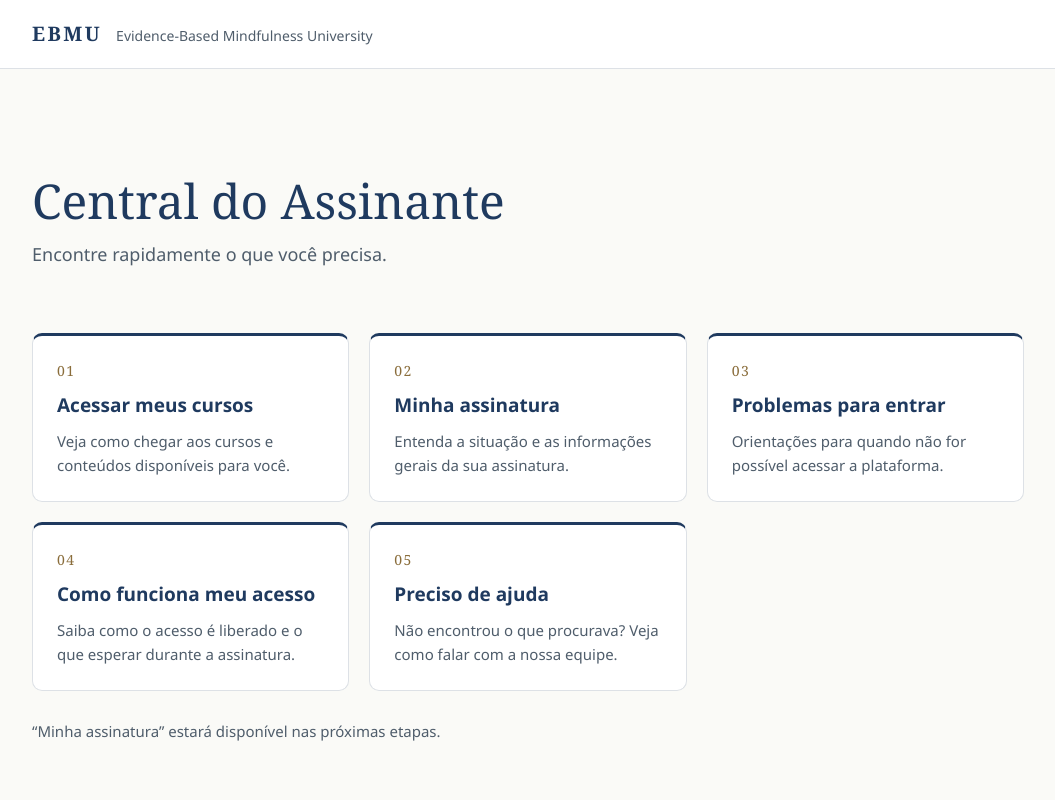
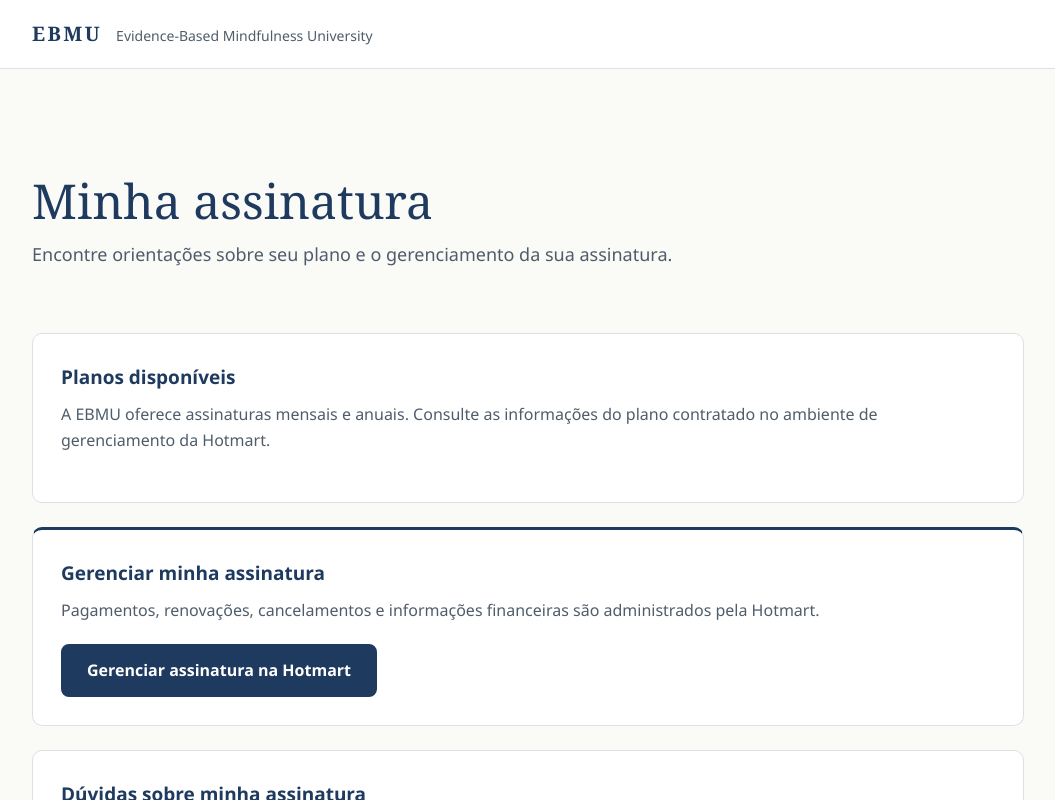
Before and after one commit to nexquanta/central-assinante-ebmu, a plain HTML site: page index.html in a window 1280 px wide. Both pictures are taken after a click on the button 639 px from the left and 417 px from the top of the page. Shown: the top 800 px of the page, without its empty margins (112-1167 px from the left). Drawn offline with Linux system fonts and the light colour scheme.

Commit message:
feat: implementar tela de gerenciamento de assinatura

```diff
--- a/index.html
+++ b/index.html
@@ -36,7 +36,7 @@
           </button>
         </li>
         <li>
-          <button type="button" class="option" data-option="Minha assinatura">
+          <button type="button" class="option" data-option="Minha assinatura" data-goto="assinatura">
             <span class="option-number" aria-hidden="true">02</span>
             <span class="option-title">Minha assinatura</span>
             <span class="option-desc">Entenda a situação e as informações gerais da sua assinatura.</span>
@@ -91,6 +91,33 @@
     <p class="back"><button type="button" class="btn btn-link" data-goto="home">&larr; Voltar para a Central</button></p>
    </div>
 
+   <div class="view" id="view-assinatura" data-view="assinatura" hidden>
+    <section class="intro" aria-labelledby="titulo-assinatura">
+      <h1 id="titulo-assinatura" tabindex="-1">Minha assinatura</h1>
+      <p class="lead">Encontre orientações sobre seu plano e o gerenciamento da sua assinatura.</p>
+    </section>
+
+    <section class="panel" aria-labelledby="planos-disponiveis">
+      <h2 id="planos-disponiveis">Planos disponíveis</h2>
+      <p>A EBMU oferece assinaturas mensais e anuais. Consulte as informações do plano contratado no ambiente de gerenciamento da Hotmart.</p>
+    </section>
+
+    <section class="panel panel-highlight" aria-labelledby="gerenciar-assinatura">
+      <h2 id="gerenciar-assinatura">Gerenciar minha assinatura</h2>
+      <p>Pagamentos, renovações, cancelamentos e informações financeiras são administrados pela Hotmart.</p>
+      <button type="button" class="btn btn-primary" id="btn-gerenciar-assinatura">Gerenciar assinatura na Hotmart</button>
+    </section>
+
+    <section class="panel" aria-labelledby="duvidas-assinatura">
+      <h2 id="duvidas-assinatura">Dúvidas sobre minha assinatura</h2>
+      <p>Se tiver dificuldades ou dúvidas, use o botão abaixo para consultar as orientações de atendimento. Para questões sobre pagamentos, renovação ou cancelamento, consulte o gerenciamento da assinatura na Hotmart.</p>
+      <button type="button" class="btn btn-secondary" id="btn-ajuda-assinatura">Preciso de ajuda</button>
+    </section>
+
+    <p id="aviso-assinatura" class="notice" role="status" aria-live="polite"></p>
+    <p class="back"><button type="button" class="btn btn-link" data-goto="home">&larr; Voltar para a Central</button></p>
+   </div>
+
    <div class="view" id="view-problemas" data-view="problemas" hidden>
     <section class="intro" aria-labelledby="titulo-problemas">
       <h1 id="titulo-problemas" tabindex="-1">Problemas para entrar</h1>
--- a/script.js
+++ b/script.js
@@ -5,6 +5,7 @@ document.addEventListener("DOMContentLoaded", () => {
   const views = document.querySelectorAll(".view");
   const aviso = document.getElementById("aviso");
   const avisoCursos = document.getElementById("aviso-cursos");
+  const avisoAssinatura = document.getElementById("aviso-assinatura");
 
   function showView(name) {
     let target = null;
@@ -16,6 +17,7 @@ document.addEventListener("DOMContentLoaded", () => {
     if (!target) return;
     aviso.textContent = "";
     avisoCursos.textContent = "";
+    avisoAssinatura.textContent = "";
     window.scrollTo(0, 0);
     const heading = target.querySelector("h1");
     if (heading) heading.focus();
@@ -34,4 +36,13 @@ document.addEventListener("DOMContentLoaded", () => {
   document.getElementById("btn-area-cursos").addEventListener("click", () => {
     avisoCursos.textContent = "No MVP, este botão direcionará o assinante ao ambiente de cursos da Hotmart.";
   });
+
+  document.getElementById("btn-gerenciar-assinatura").addEventListener("click", () => {
+    avisoAssinatura.textContent = "O direcionamento para a Hotmart será configurado posteriormente.";
+  });
+
+  document.getElementById("btn-ajuda-assinatura").addEventListener("click", () => {
+    avisoAssinatura.textContent =
+      "Os canais de atendimento da EBMU serão informados nesta Central em uma próxima etapa. Para pagamentos, renovações e cancelamentos, consulte a Hotmart.";
+  });
 });
```
